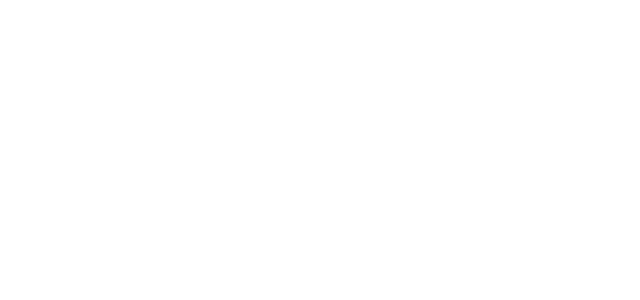
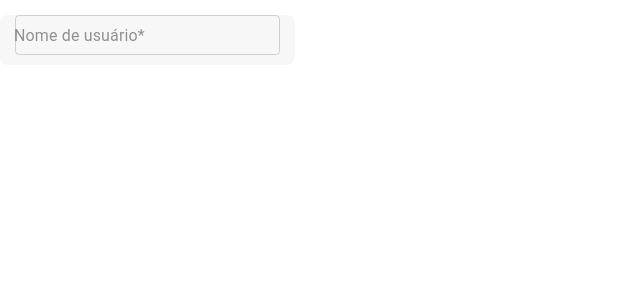
Before and after one commit to Mafeck/new-progress, a React (Create React App) app: page / in a window 1280 px wide. Shown: the top 300 px of the page, without its empty margins (0-640 px from the left). Built offline with nearby package versions, Linux system fonts and the light colour scheme.

Commit message:
feat: input component started

```diff
--- a/package.json
+++ b/package.json
@@ -3,6 +3,8 @@
   "version": "0.1.0",
   "private": true,
   "dependencies": {
+    "@emotion/react": "^11.5.0",
+    "@emotion/styled": "^11.3.0",
     "@hookform/resolvers": "^2.8.2",
     "@material-ui/core": "^5.0.0-beta.5",
     "@testing-library/jest-dom": "^5.11.4",
--- a/src/App.js
+++ b/src/App.js
@@ -1,9 +1,14 @@
 import GlobalStyled from "./styles/global";
+import { Input } from "./components/Input";
 
 function App() {
   return (
     <div>
       <GlobalStyled />
+      <Input
+        label='E-mail'
+        placeholder='Seu melhor e-mail'
+        name='email'/>
     </div>
   );
 }
--- a/src/components/Input/index.jsx
+++ b/src/components/Input/index.jsx
@@ -0,0 +1,34 @@
+import React from 'react'
+import { Container, InputContainer } from './style';
+import { TextField } from '@material-ui/core';
+
+export const Input = ({ label, register, name, error, helperText, ...rest }) =>     {
+    return (
+        <div>
+        <TextField
+            id="outlined-username"
+            label="Nome de usuário*"
+            variant="outlined"
+            margin="normal"
+            size="small"
+            style={{
+              width: "295px",
+              height: "50px",
+              padding: "0px 15px",
+              margin: "15px 0px",
+              borderRadius: "8px",
+              border: "none",
+              background: "#f5f5f5",
+              color: "var(--gray)",
+              opacity: " 0.7",
+            }}
+            // {...register(name)}
+            error={error}
+            helperText={helperText}
+            {...rest}
+          />
+        </div>
+    )
+}
+
+// {...register(name)}
```
Also changed, not shown: src/components/Input/style.js (added), 1 other file (tests, documents, lock files or other folders).
